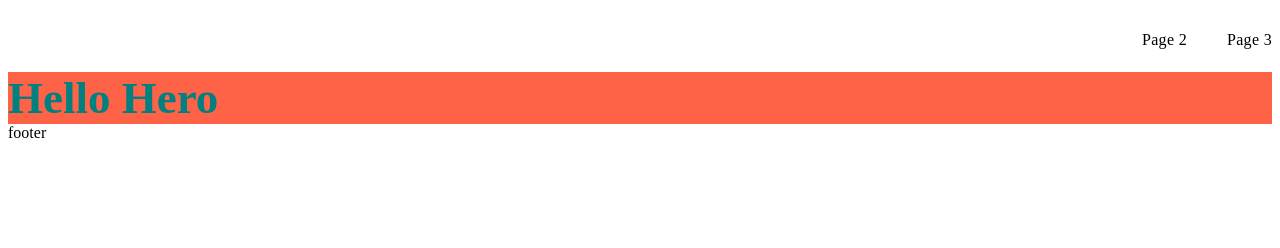
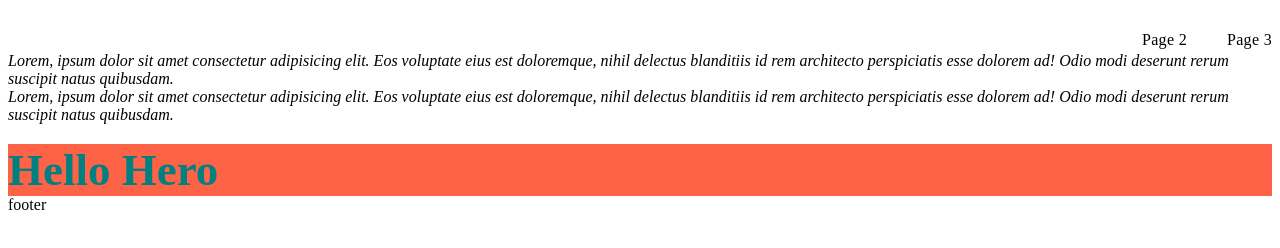
Before and after one commit to SergeyKorobka/proj-108-test, a website built with Vite: page src/index.html in a window 1280 px wide. Built offline with nearby package versions, Linux system fonts and the light colour scheme.

Commit message:
add address

```diff
--- a/src/partials/header.html
+++ b/src/partials/header.html
@@ -10,4 +10,25 @@
       </li>
     </ul>
   </nav>
+
+  <address>
+    <ul>
+      <li>
+        <a href="#"
+          >Lorem, ipsum dolor sit amet consectetur adipisicing elit. Eos
+          voluptate eius est doloremque, nihil delectus blanditiis id rem
+          architecto perspiciatis esse dolorem ad! Odio modi deserunt rerum
+          suscipit natus quibusdam.</a
+        >
+      </li>
+      <li>
+        <a href="#"
+          >Lorem, ipsum dolor sit amet consectetur adipisicing elit. Eos
+          voluptate eius est doloremque, nihil delectus blanditiis id rem
+          architecto perspiciatis esse dolorem ad! Odio modi deserunt rerum
+          suscipit natus quibusdam.</a
+        >
+      </li>
+    </ul>
+  </address>
 </header>
```
